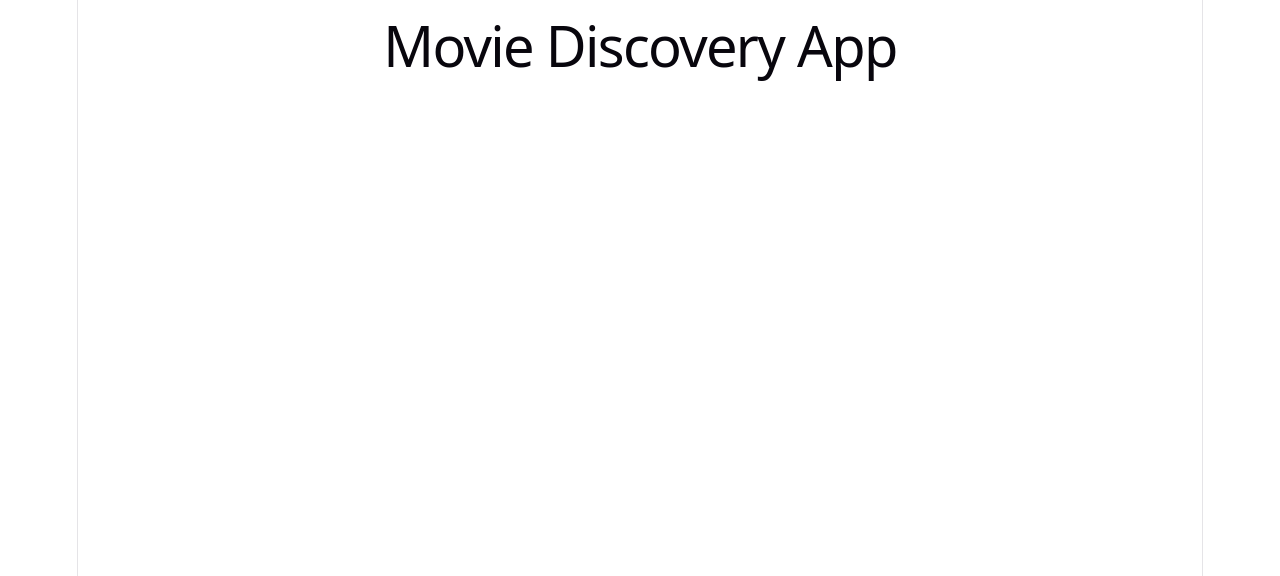
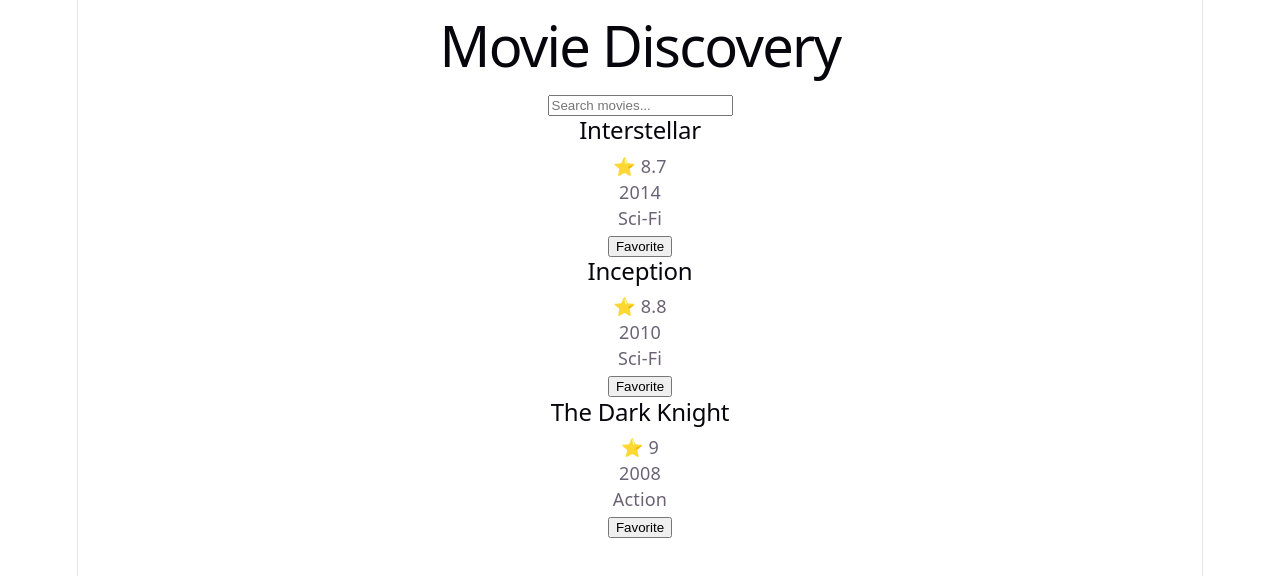
Before and after one commit to Khushi78955/Movie-Discovery-App-Frontend, a React (Vite) app: page / in a window 1280 px wide. Shown: the top 576 px of the page. Built offline with nearby package versions, Linux system fonts and the light colour scheme.

Commit message:
build initial component structure

```diff
--- a/src/App.jsx
+++ b/src/App.jsx
@@ -1,7 +1,69 @@
+const movies = [
+  {
+    id: 1,
+    title: "Interstellar",
+    rating: 8.7,
+    year: 2014,
+    genre: "Sci-Fi"
+  },
+  {
+    id: 2,
+    title: "Inception",
+    rating: 8.8,
+    year: 2010,
+    genre: "Sci-Fi"
+  },
+  {
+    id: 3,
+    title: "The Dark Knight",
+    rating: 9.0,
+    year: 2008,
+    genre: "Action"
+  }
+];
+
+function MovieCard({ movie }) {
+  function handleFavorite() {
+    console.log("Favorite clicked:", movie.title);
+  }
+
+  return (
+    <div>
+      <h2>{movie.title}</h2>
+      <p>⭐ {movie.rating}</p>
+      <p>{movie.year}</p>
+      <p>{movie.genre}</p>
+
+      <button onClick={handleFavorite}>
+        Favorite
+      </button>
+    </div>
+  );
+}
+
 function App() {
+  function handleSearchChange(event) {
+    console.log(event.target.value);
+  }
+
   return (
-    <h1>Movie Discovery App</h1>
-  )
+    <main>
+      <h1>Movie Discovery</h1>
+
+      <input
+        type="text"
+        placeholder="Search movies..."
+        onChange={handleSearchChange}
+      />
+
+      {movies.map(movie => (
+        <MovieCard
+          key={movie.id}
+          movie={movie}
+        />
+      ))}
+    </main>
+  );
 }
 
 export default App;
```
